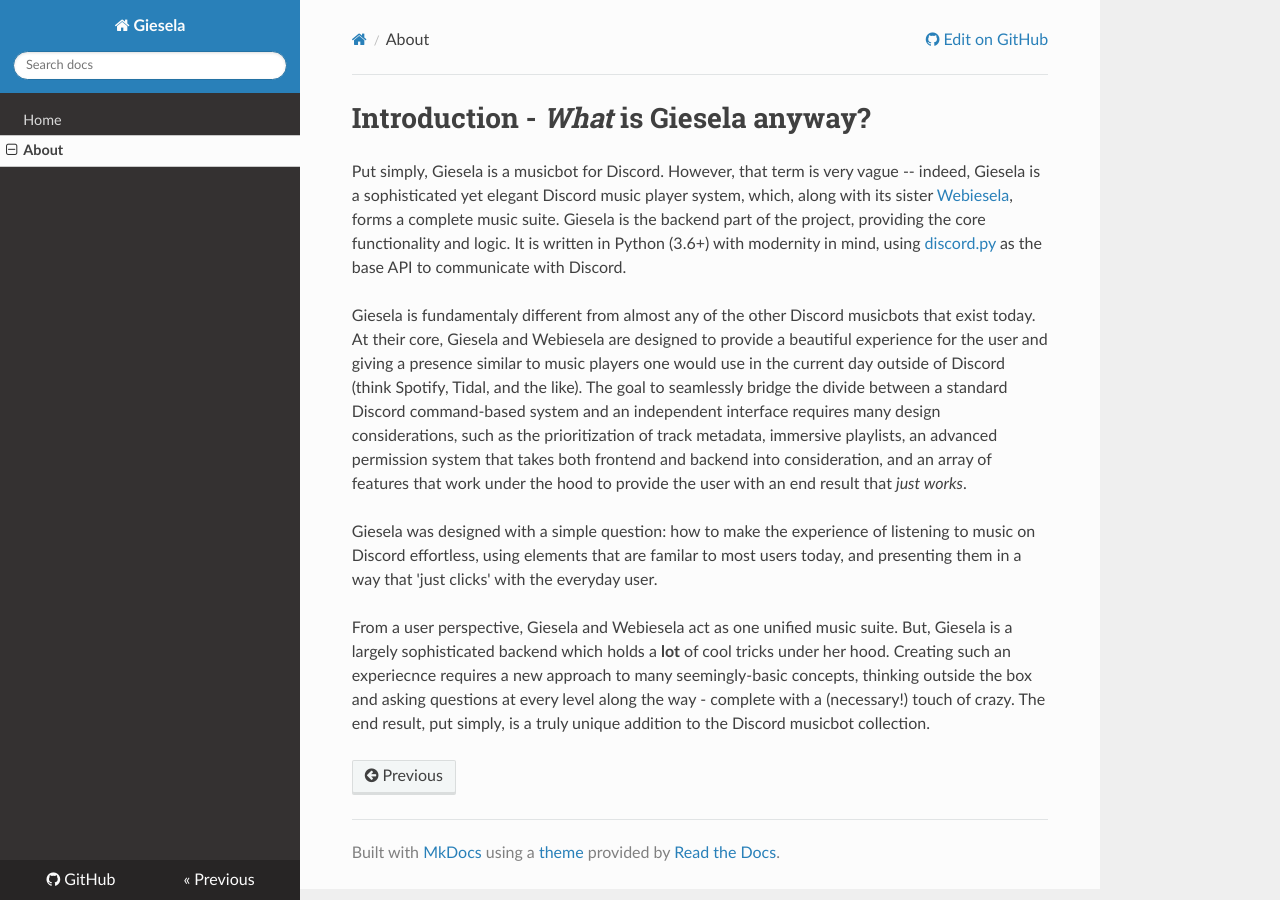
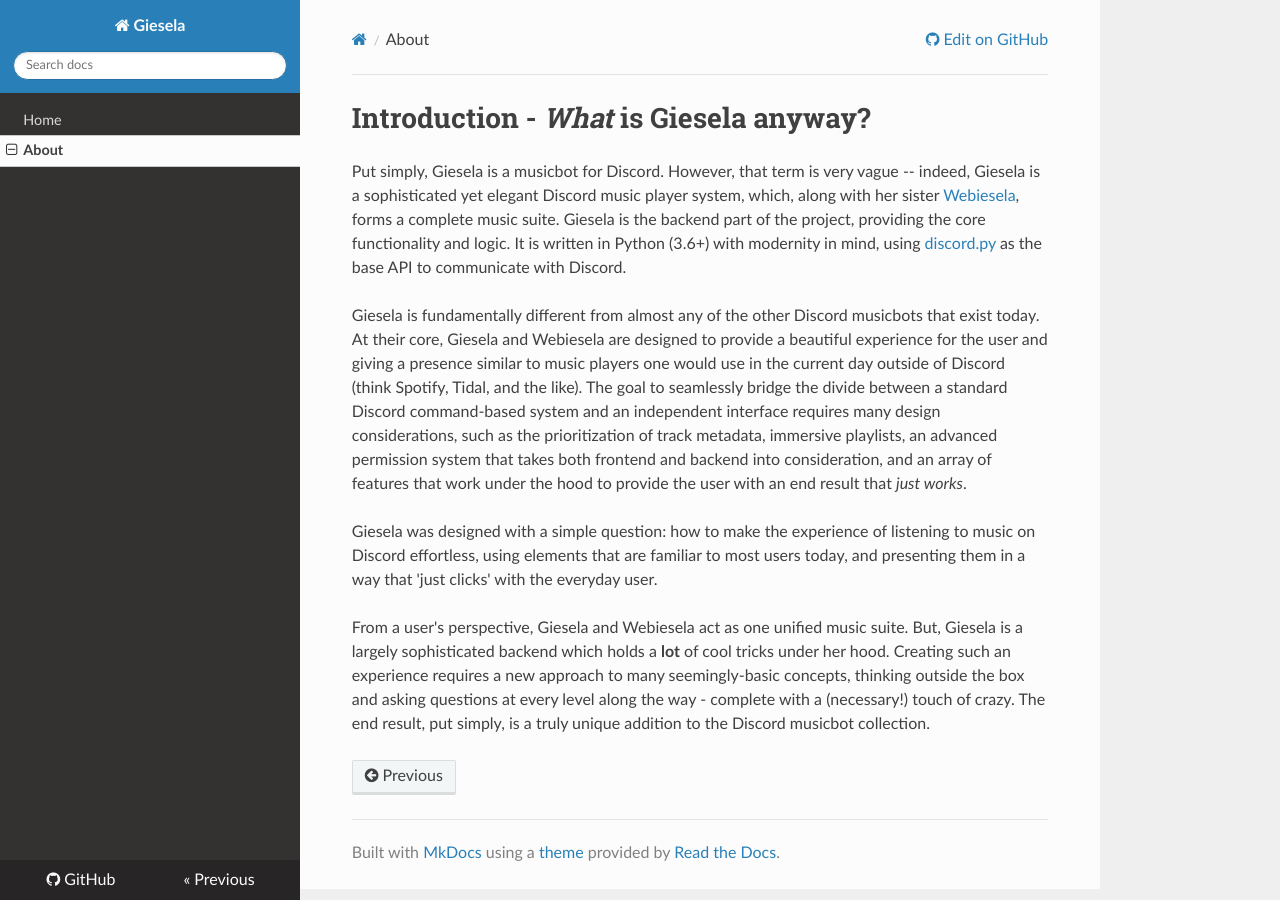
Before and after one commit to gieseladev/giesela, an MkDocs documentation site: the page built from docs/about.md, in a window 1280 px wide. Built offline with MkDocs 1.6.1, drawn with Linux system fonts in a browser that asks for light colours; nearby versions of some CDN libraries; old or Windows-style settings are respelled for this version of MkDocs.

Commit message:
Should probably check spelling first like an idiot xD

```diff
--- a/docs/about.md
+++ b/docs/about.md
@@ -1,9 +1,9 @@
 # Introduction - *What* is Giesela anyway?
 
-Put simply, Giesela is a musicbot for Discord. However, that term is very vague -- indeed, Giesela is a sophisticated yet elegant Discord music player system, which, along with its sister [Webiesela](https://github.com/siku2/Webiesela), forms a complete music suite. Giesela is the backend part of the project, providing the core functionality and logic. It is written in Python (3.6+) with modernity in mind, using [discord.py](https://github.com/Rapptz/discord.py) as the base API to communicate with Discord.
+Put simply, Giesela is a musicbot for Discord. However, that term is very vague -- indeed, Giesela is a sophisticated yet elegant Discord music player system, which, along with her sister [Webiesela](https://github.com/siku2/Webiesela), forms a complete music suite. Giesela is the backend part of the project, providing the core functionality and logic. It is written in Python (3.6+) with modernity in mind, using [discord.py](https://github.com/Rapptz/discord.py) as the base API to communicate with Discord.
 
-Giesela is fundamentaly different from almost any of the other Discord musicbots that exist today. At their core, Giesela and Webiesela are designed to provide a beautiful experience for the user and giving a presence similar to music players one would use in the current day outside of Discord (think Spotify, Tidal, and the like). The goal to seamlessly bridge the divide between a standard Discord command-based system and an independent interface requires many design considerations, such as the prioritization of track metadata, immersive playlists, an advanced permission system that takes both frontend and backend into consideration, and an array of features that work under the hood to provide the user with an end result that *just works*.
+Giesela is fundamentally different from almost any of the other Discord musicbots that exist today. At their core, Giesela and Webiesela are designed to provide a beautiful experience for the user and giving a presence similar to music players one would use in the current day outside of Discord (think Spotify, Tidal, and the like). The goal to seamlessly bridge the divide between a standard Discord command-based system and an independent interface requires many design considerations, such as the prioritization of track metadata, immersive playlists, an advanced permission system that takes both frontend and backend into consideration, and an array of features that work under the hood to provide the user with an end result that *just works*.
 
-Giesela was designed with a simple question: how to make the experience of listening to music on Discord effortless, using elements that are familar to most users today, and presenting them in a way that 'just clicks' with the everyday user.
+Giesela was designed with a simple question: how to make the experience of listening to music on Discord effortless, using elements that are familiar to most users today, and presenting them in a way that 'just clicks' with the everyday user.
 
-From a user perspective, Giesela and Webiesela act as one unified music suite. But, Giesela is a largely sophisticated backend which holds a **lot** of cool tricks under her hood. Creating such an experiecnce requires a new approach to many seemingly-basic concepts, thinking outside the box and asking questions at every level along the way - complete with a (necessary!) touch of crazy. The end result, put simply, is a truly unique addition to the Discord musicbot collection.
+From a user's perspective, Giesela and Webiesela act as one unified music suite. But, Giesela is a largely sophisticated backend which holds a **lot** of cool tricks under her hood. Creating such an experience requires a new approach to many seemingly-basic concepts, thinking outside the box and asking questions at every level along the way - complete with a (necessary!) touch of crazy. The end result, put simply, is a truly unique addition to the Discord musicbot collection.
```
